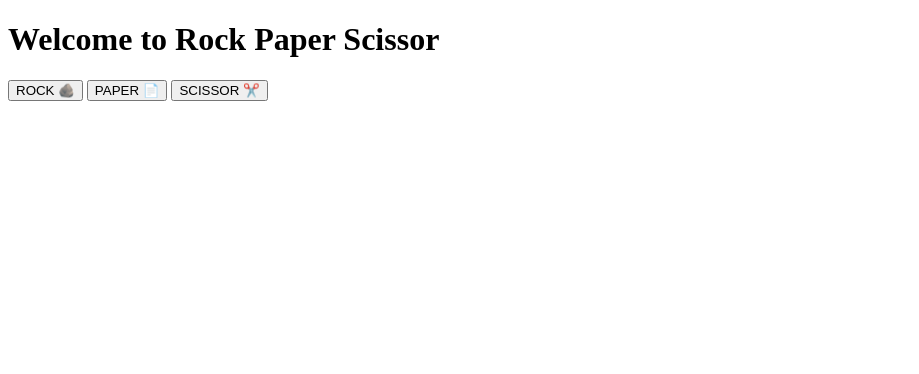
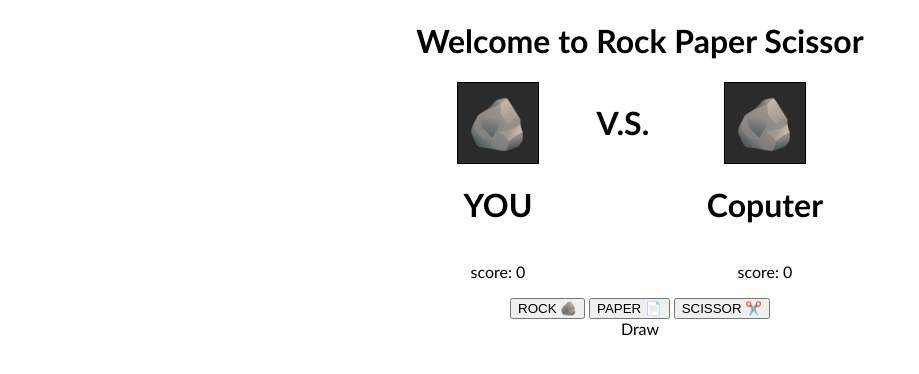
Before and after one commit to mot546/rockPaperScissor-odin, a plain HTML site: page index.html in a window 1280 px wide. Both pictures are taken after a click on the button "ROCK 🪨". Shown: the whole page, without its empty margins (0-919 px from the left). Drawn offline with Linux system fonts and the light colour scheme.

Commit message:
Finish game but style is not pretty

```diff
--- a/index.html
+++ b/index.html
@@ -4,19 +4,34 @@
     <meta charset="UTF-8">
     <meta name="viewport" content="width=device-width, initial-scale=1.0">
     <script src = "./javascript.js" defer></script>
+    <link rel="stylesheet" href="styles.css">
     <title>Rock Paper Scissors</title>
 </head>
 <body>
     <main>
         <h1 class="title">Welcome to Rock Paper Scissor</h1>
-        <div class="userSelected"></div>
+
+        <div class="selectedPick">
+            <div class="userSelected ">
+                <div class="selected"></div>
+                <h1>YOU</h1>
+            <p class="hScore">score: </p>
+            </div>
+            <h1 class="vs">V.S.</h1>
+            <div class="compSelected ">
+                <div class="selected"></div>
+                <h1>Coputer</h1>
+                <p class="cScore">score: </p>
+            </div>
+        </div>
+
 
         <div class="buttonSelect">
             <button class="rock" value="rock">ROCK 🪨</button>
             <button class="paper" value="paper">PAPER 📄</button>
             <button class="scissor" value="scissor">SCISSOR ✂️</button>
         </div>
-
+        <div class="announce"></div>
     </main>
 </body>
 </html>
--- a/javascript.js
+++ b/javascript.js
@@ -9,13 +9,13 @@ let humanScore = 0, compScore = 0;
 function getComputerChoice(){
     const randomNum = Math.floor(Math.random() * 3);
     if (randomNum === 0){
-        return ["rock", 0];
+        return ["🪨", 0];
     }
     else if(randomNum === 1){
-        return ["paper", 1];
+        return ["📄", 1];
     }
     else{
-        return ["scissor", 2];
+        return ["✂️", 2];
     }
 
 }// this returns array
@@ -44,25 +44,38 @@ function playRound(human, comp){
 
 function playGame(){
     let message = "";
+    const userSelected = document.querySelector(".userSelected").querySelector(".selected");
+    const compSelected = document.querySelector(".compSelected").querySelector(".selected");
+    const announce = document.querySelector(".announce");
+    const hScore = document.querySelector(".hScore");
+    const cScore = document.querySelector(".cScore");
 
             buttonsNode.forEach(element => {
+
             let playerChoice = [];
-            if (element.className === "rock") playerChoice = ["ROCK", 0];
-            if (element.className === "paper") playerChoice = ["PAPER", 1];
-            if (element.className === "scissor") playerChoice = ["SCISSOR", 2];
+            if (element.className === "rock") playerChoice = ["🪨", 0];
+            if (element.className === "paper") playerChoice = ["📄", 1];
+            if (element.className === "scissor") playerChoice = ["✂️", 2];
 
             element.addEventListener("click",function() {
+
                 let compChoice = getComputerChoice();
                 message = playRound(playerChoice, compChoice);
-                alert(`${message} || Your Score: ${humanScore} | Computer: ${compScore}`);
+                userSelected.textContent =playerChoice[0];
+                compSelected.textContent =compChoice[0];
+                hScore.textContent = `score: ${humanScore}`;
+                cScore.textContent = `score: ${compScore}`;
+                announce.textContent = message;
+                if(humanScore === 5 || compScore === 5){
+                humanScore > compScore? announce.textContent ="YOU WIN THE MATCH!, YOU SCORED 5 POINTS FIRST!"
+                : announce.textContent="you lose maaaan!, computer won 5 points faster than yow";
+                humanScore = 0;
+                compScore = 0;
+                }
             });
         });
 
 
-    if(humanScore === 5 || compScore === 5){
-        humanScore > compScore? alert("YOU WIN THE MATCH!, YOU SCORED 3 POINTS FIRST!")
-        : alert("you lose maaaan!, computer won 3 points faster than yow");
-    }
 }
 
 
--- /dev/null
+++ b/styles.css
@@ -0,0 +1,43 @@
+
+body{
+    width: 100%;
+    margin: 0;
+    padding: 0;
+    font-family: 'Gill Sans', 'Gill Sans MT', Calibri, 'Trebuchet MS', sans-serif;
+}
+main{
+    display: flex;
+    flex-flow: column;
+    justify-content: center;
+    align-items: center;
+}
+
+.selected{
+    border: solid black 1px;
+    width: 80px;
+    height: 80px;
+    display:flex;
+    justify-content: center;
+    align-items: center;
+    font-size: 50px;
+    background-color: rgb(44, 43, 43);
+}
+
+.selectedPick{
+    width:90%;
+    display: flex;
+    flex-flow: row;
+    gap: 5%;
+    justify-content: center;
+}
+
+.userSelected, .compSelected{
+    display: flex;
+    flex-flow: column nowrap;
+    justify-content: center;
+    align-items: center;
+}
+button{
+    text-align: center;
+
+}
```
